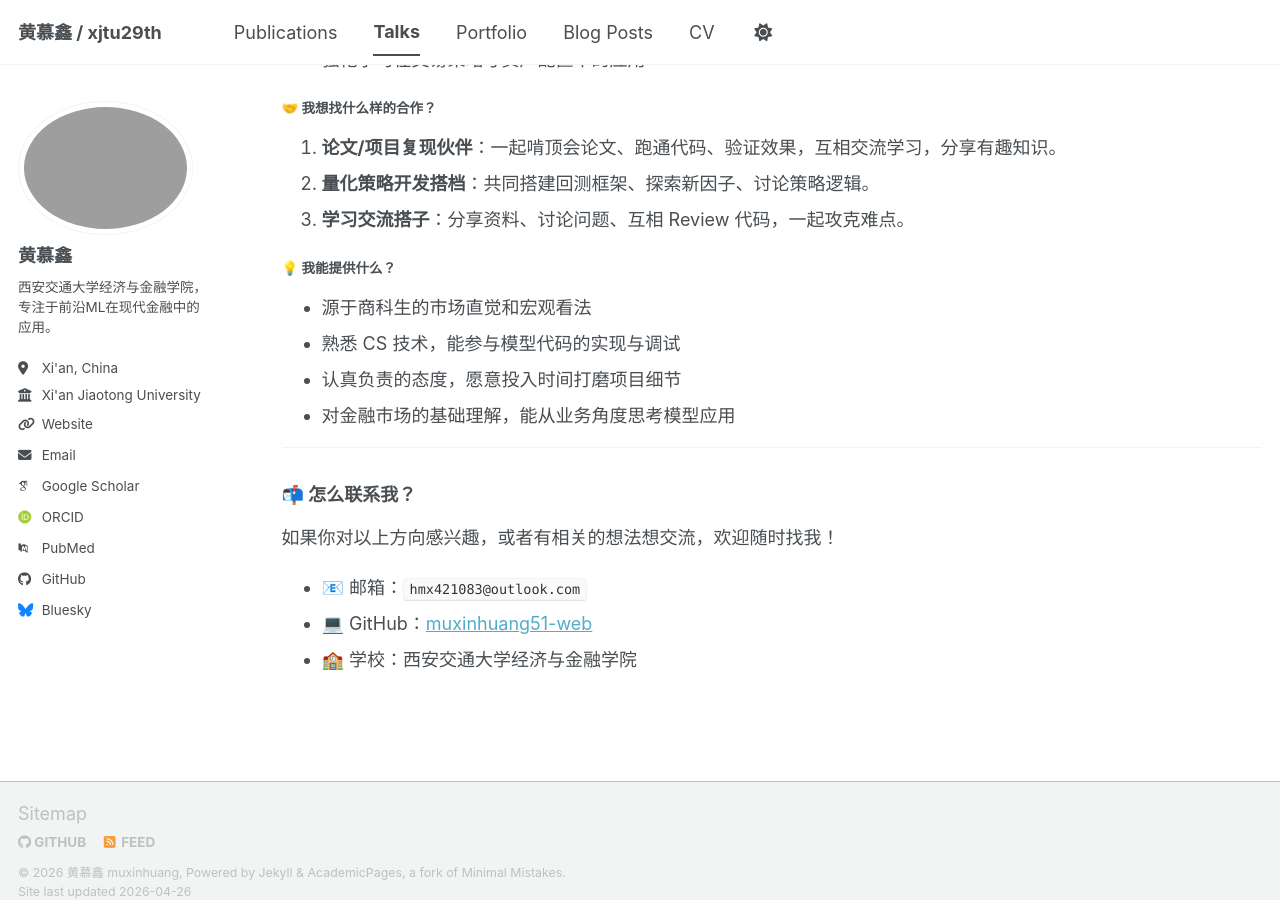
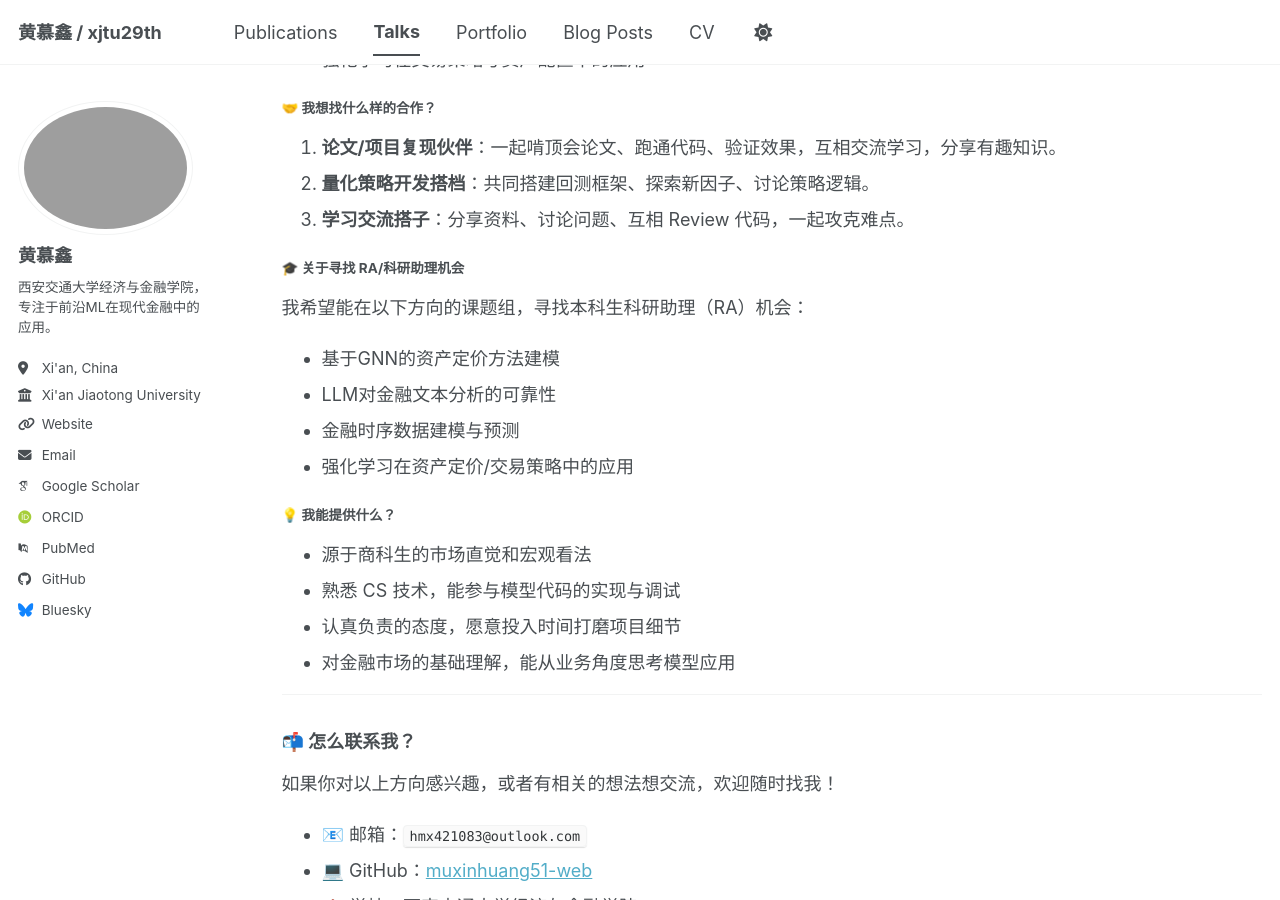
Before and after one commit to muxinhuang51-web/muxin-homepage, a Jekyll site: the page built from _pages/talks.md, in a window 1280 px wide and 900 px high, scrolled down 625 px. Built offline with Jekyll 4.4.1, drawn with Linux system fonts in a browser that asks for light colours; some web fonts are replaced; a script bundle is joined from its source files by our own code; library files that are not in the unit come from our copies.

Commit message:
Update talks.md

```diff
--- a/_pages/talks.md
+++ b/_pages/talks.md
@@ -24,6 +24,13 @@ permalink: /talks/
 2.  **量化策略开发搭档**：共同搭建回测框架、探索新因子、讨论策略逻辑。
 3.  **学习交流搭子**：分享资料、讨论问题、互相 Review 代码，一起攻克难点。
 
+#### 🎓 关于寻找 RA/科研助理机会
+我希望能在以下方向的课题组，寻找本科生科研助理（RA）机会：
+- 基于GNN的资产定价方法建模
+- LLM对金融文本分析的可靠性
+- 金融时序数据建模与预测
+- 强化学习在资产定价/交易策略中的应用
+
 #### 💡 我能提供什么？
 - 源于商科生的市场直觉和宏观看法
 - 熟悉 CS 技术，能参与模型代码的实现与调试
```
